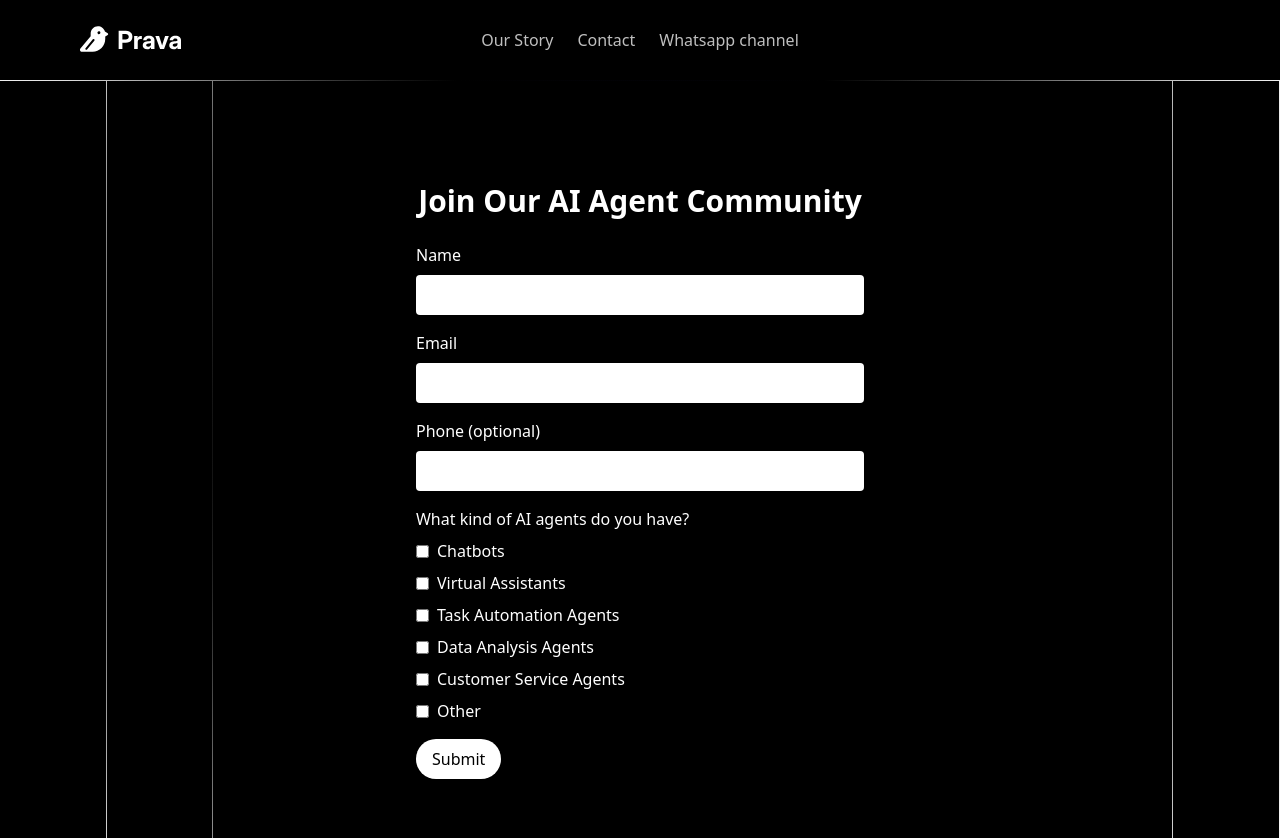
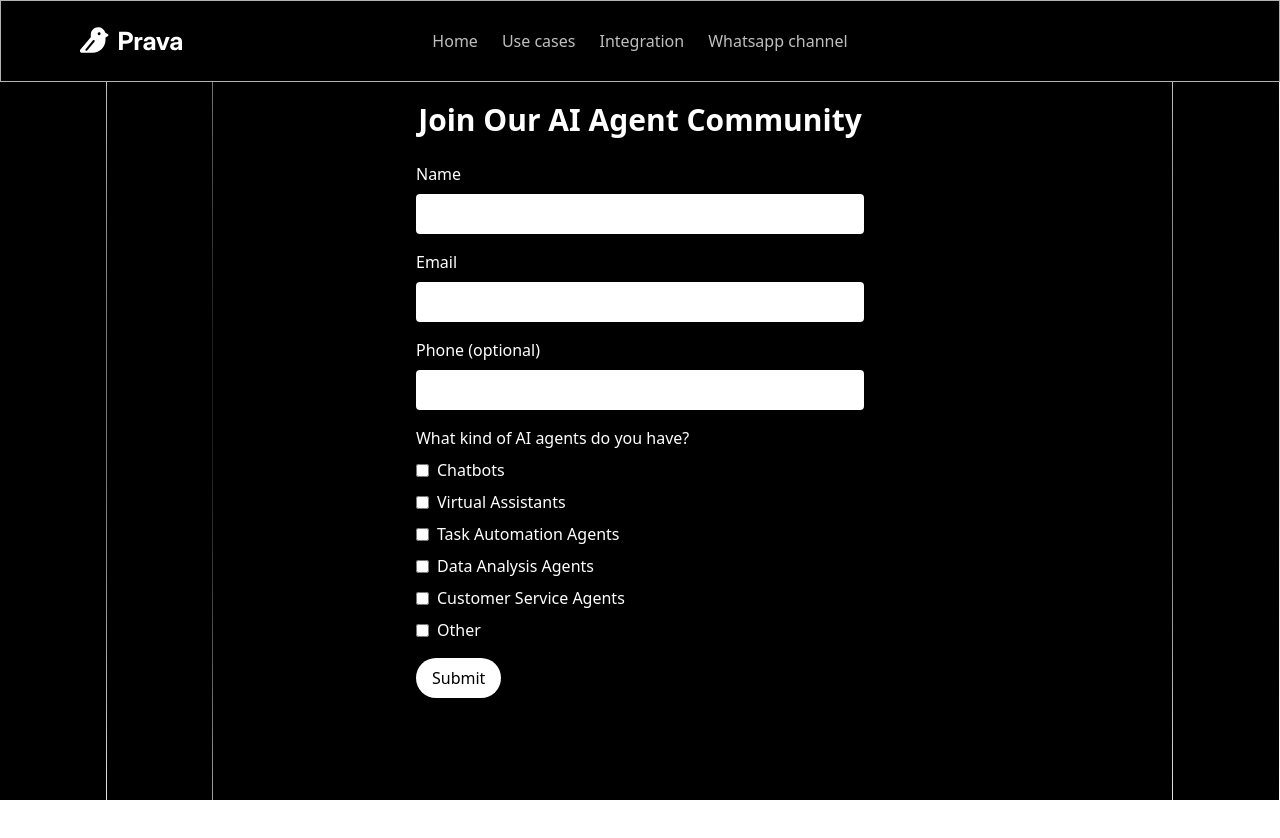
Before and after one commit to mildlycoder/prava-ai, a Next.js app: page /waitlist in a window 1280 px wide. Shown: the top 838 px of the page. After the commit the page ends 800 px from the top, so only its background shows below. Built offline with nearby package versions, Linux system fonts and the light colour scheme.

Commit message:
changed header

```diff
--- a/app/page.js
+++ b/app/page.js
@@ -15,7 +15,7 @@ export default function Home() {
 
 
         <Header />
-        <section className="mx-auto grid grid-col-1 md:grid-cols-12 grid-rows-1 items-center min-h-fit md:min-h-screen relative overflow-hidden">
+        <section id="home" className="mx-auto md:pt-14 grid grid-col-1 md:grid-cols-12 grid-rows-1 items-center min-h-fit md:min-h-screen relative overflow-hidden">
           {[...Array(500)].map((_, i) => (
             <motion.div
               key={i}
@@ -92,7 +92,7 @@ export default function Home() {
         </section>
       </div>
 
-      <section className="mx-auto grid grid-col-1 md:grid-cols-12 grid-rows-1 mt-[1px] items-center">
+      <section id="use-case" className="mx-auto grid grid-col-1 md:grid-cols-12 grid-rows-1 mt-[1px] items-center">
         <div className="hidden md:flex col-span-1 min-h-full mr-[1px] bg-black bg-blend-color"></div>
         <div className="hidden md:flex col-span-1 min-h-full mr-[1px] bg-black bg-blend-color"></div>
         <div className="col-span-8 min-h-full bg-black bg-blend-color p-5 flex flex-col items-center justify-center py-12 md:py-28">
@@ -112,7 +112,7 @@ export default function Home() {
         <div className="hidden md:flex col-span-1 min-h-full ml-[1px] bg-black bg-blend-color"></div>
       </section>
 
-      <section className="mx-auto grid grid-col-1 md:grid-cols-12 grid-rows-1 mt-[1px] items-start">
+      <section id="integration" className="mx-auto grid grid-col-1 md:grid-cols-12 grid-rows-1 mt-[1px] items-start">
         <div className="hidden md:flex col-span-1 min-h-full mr-[1px] bg-black bg-blend-color"></div>
         <div className="hidden col-span-1 min-h-full md:flex flex-col">
           <div className="bg-black bg-blend-color basis-1/3 grow flex items-center m-[1px] justify-center aspect-square">
--- a/components/layout-components/Header.jsx
+++ b/components/layout-components/Header.jsx
@@ -1,11 +1,12 @@
 "use client";
 import Link from "next/link";
 import { usePathname } from "next/navigation";
-import { useState } from "react";
+import { useState, useEffect } from "react";
 
 export default function Header() {
   const pathname = usePathname();
   const [isMenuOpen, setIsMenuOpen] = useState(false);
+  const [isScrolled, setIsScrolled] = useState(false);
 
   if (pathname.includes('chat')) return null;
 
@@ -13,28 +14,41 @@ export default function Header() {
     setIsMenuOpen(!isMenuOpen);
   };
 
+  useEffect(() => {
+    const handleScroll = () => {
+      setIsScrolled(window.scrollY > 50);
+    };
+    window.addEventListener('scroll', handleScroll);
+    return () => window.removeEventListener('scroll', handleScroll);
+  }, []);
+
+  const scrollToSection = (sectionId) => {
+    const section = document.getElementById(sectionId);
+    if (section) {
+      section.scrollIntoView({ behavior: 'smooth' });
+    }
+  };
+
   return (
-    <header className="w-full px-4 md:px-6 py-6 mb-[1px] bg-black bg-blend-color">
-      <div className="mx-auto grid grid-col-1 md:grid-cols-12 items-center">
+    <header className={`w-full fixed top-0 border-[1px] border-white/70 left-0 right-0 z-50 transition-all duration-300 ${
+      isScrolled ? 'bg-black bg-opacity-70 backdrop-blur-md' : 'bg-black'
+    }`}>
+      <div className="mx-auto grid grid-col-1 md:grid-cols-12 items-center px-4 md:px-6 py-6">
         <Link href="/" className="col-span-2 flex items-center justify-start md:justify-end pr-12">
           <img src="logo.svg" alt="Logo" className="h-6 md:h-8 w-auto" />
         </Link>
-
         {/* Desktop navigation */}
         <nav className="col-span-8 hidden md:flex items-center justify-center space-x-6">
-          <Link className="text-white text-opacity-75 hover:text-opacity-100 transition-all duration-500 hover:scale-105" href="/about">
-            Our Story
-          </Link>
-          <Link
-            className="text-white text-opacity-75 hover:text-opacity-100 transition-all duration-500 hover:scale-105"
-            href="mailto:support@prava.space"
-          >
-            Contact
-          </Link>
-          <Link
-            className="text-white text-opacity-75 hover:text-opacity-100 transition-all duration-500 hover:scale-105"
-            href="https://chat.whatsapp.com/CfldI8HnATe6R2qdSmLq9t"
-          >
+          <button onClick={() => scrollToSection('home')} className="text-white text-opacity-75 hover:text-opacity-100 transition-all duration-500 hover:scale-105">
+            Home
+          </button>
+          <button onClick={() => scrollToSection('use-case')} className="text-white text-opacity-75 hover:text-opacity-100 transition-all duration-500 hover:scale-105">
+            Use cases
+          </button>
+          <button onClick={() => scrollToSection('integration')} className="text-white text-opacity-75 hover:text-opacity-100 transition-all duration-500 hover:scale-105">
+            Integration
+          </button>
+          <Link href="https://chat.whatsapp.com/CfldI8HnATe6R2qdSmLq9t" className="text-white text-opacity-75 hover:text-opacity-100 transition-all duration-500 hover:scale-105">
             Whatsapp channel
           </Link>
         </nav>
```
